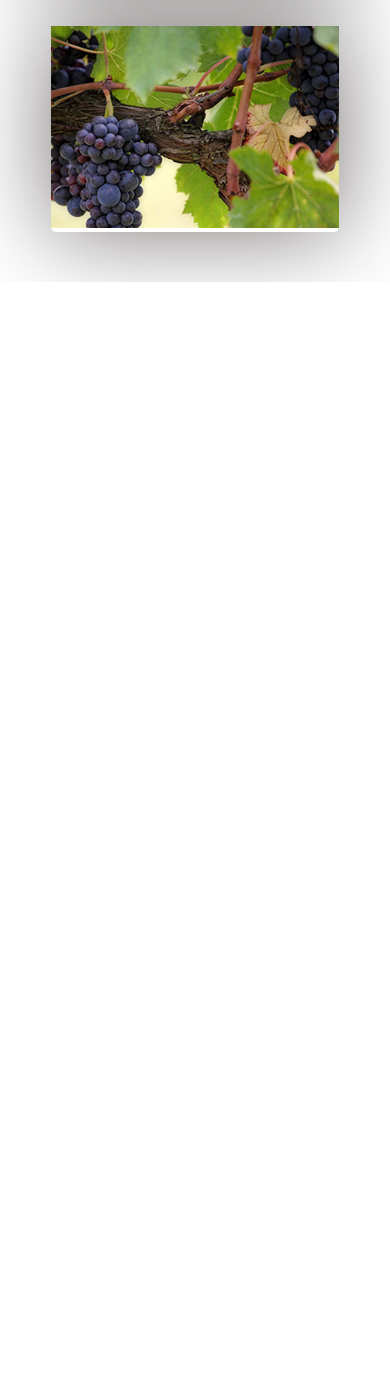
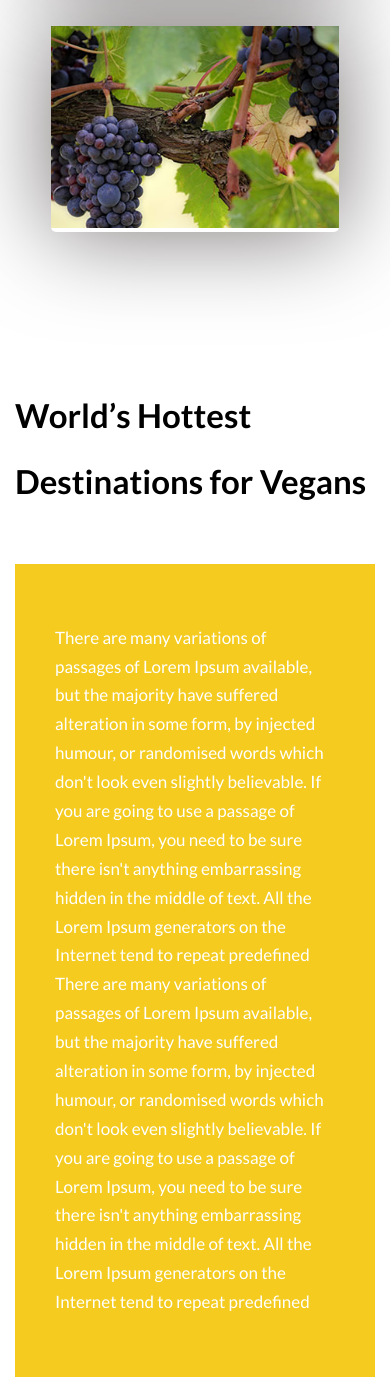
Before and after one commit to Cisco1cisco/JON-Template, a plain HTML site: page index.html in a window 390 px wide. Shown: the part 1344-2721 px from the top of the page. Before the commit the page ends 1626 px from the top, so only its background shows below. Drawn offline with Linux system fonts and the light colour scheme.

Commit message:
Added the Hottest Section

```diff
--- a/css/main.css
+++ b/css/main.css
@@ -3,6 +3,7 @@
 :root {
     --main-color: #f4cb1e;
     --trans-dur: 0.3s;
+    --Section-padding: 100px;
 }
 
 /* End Variables */
@@ -364,3 +365,98 @@ div.menu span {
 }
 
 /* End Three Boxes */
+
+/* Start Hottest */
+
+.hottest {
+    padding-top: var(--Section-padding, 100px);
+    padding-bottom: var(--Section-padding, 100px);
+}
+
+.hottest .container {
+    display: flex;
+    align-items: center;
+    justify-content: space-between;
+}
+
+@media (max-width: 768px) {
+    .hottest .container {
+        flex-direction: column;
+    }
+}
+
+.hottest .container .head {
+    width: 40%;
+}
+
+@media (max-width: 768px) {
+    .hottest .container .head {
+        width: 80%;
+        margin-bottom: 50px;
+    }
+}
+
+@media (max-width: 576px) {
+    .hottest .container .head {
+        width: 100%;
+    }
+}
+
+.hottest .container .head h2 {
+    font-size: 50px;
+    line-height: 2;
+}
+
+@media (max-width: 991px) {
+    .hottest .container .head h2 {
+        font-size: 33px;
+    }
+}
+
+.hottest .container div:last-of-type {
+    width: 55%;
+    padding: 60px 40px;
+    background-color: var(--main-color, #f4cb1e);
+    position: relative;
+}
+
+@media (max-width: 768px) {
+    .hottest .container div:last-of-type {
+        width: 80%;
+    }
+}
+
+@media (max-width: 576px) {
+    .hottest .container div:last-of-type {
+        width: 100%;
+    }
+}
+
+.hottest .container div:last-of-type::before {
+    content: "";
+    position: absolute;
+    top: 50%;
+    left: -80px;
+    border-width: 40px;
+    border-style: solid;
+    border-color: transparent var(--main-color, #f4cb1e) transparent transparent;
+    transform: translateY(-50%);
+    -webkit-transform: translateY(-50%);
+    -moz-transform: translateY(-50%);
+    -ms-transform: translateY(-50%);
+    -o-transform: translateY(-50%);
+}
+
+@media (max-width: 768px) {
+    .hottest .container div:last-of-type::before {
+        display: none;
+    }
+}
+
+.hottest .container div:last-of-type p {
+    font-size: 17px;
+    color: white;
+    line-height: 1.7;
+}
+
+/* End Hottest */
--- a/index.html
+++ b/index.html
@@ -70,6 +70,26 @@
         </div>
     </div>
     <!-- End Three Boxes -->
+    <!-- Start Hottest -->
+    <div class="hottest">
+        <div class="container">
+            <div class="head">
+                <h2>World’s Hottest Destinations for Vegans</h2>
+            </div>
+            <div>
+                <p>There are many variations of passages of Lorem Ipsum available, but the majority have suffered
+                    alteration in some form, by injected humour, or randomised words which don't look even slightly
+                    believable. If you are going to use a passage of Lorem Ipsum, you need to be sure there isn't
+                    anything embarrassing hidden in the middle of text. All the Lorem Ipsum generators on the Internet
+                    tend to repeat predefined There are many variations of passages of Lorem Ipsum available, but the
+                    majority have suffered alteration in some form, by injected humour, or randomised words which don't
+                    look even slightly believable. If you are going to use a passage of Lorem Ipsum, you need to be sure
+                    there isn't anything embarrassing hidden in the middle of text. All the Lorem Ipsum generators on
+                    the Internet tend to repeat predefined</p>
+            </div>
+        </div>
+    </div>
+    <!-- End Hottest -->
 </body>
 
 </html>
```
